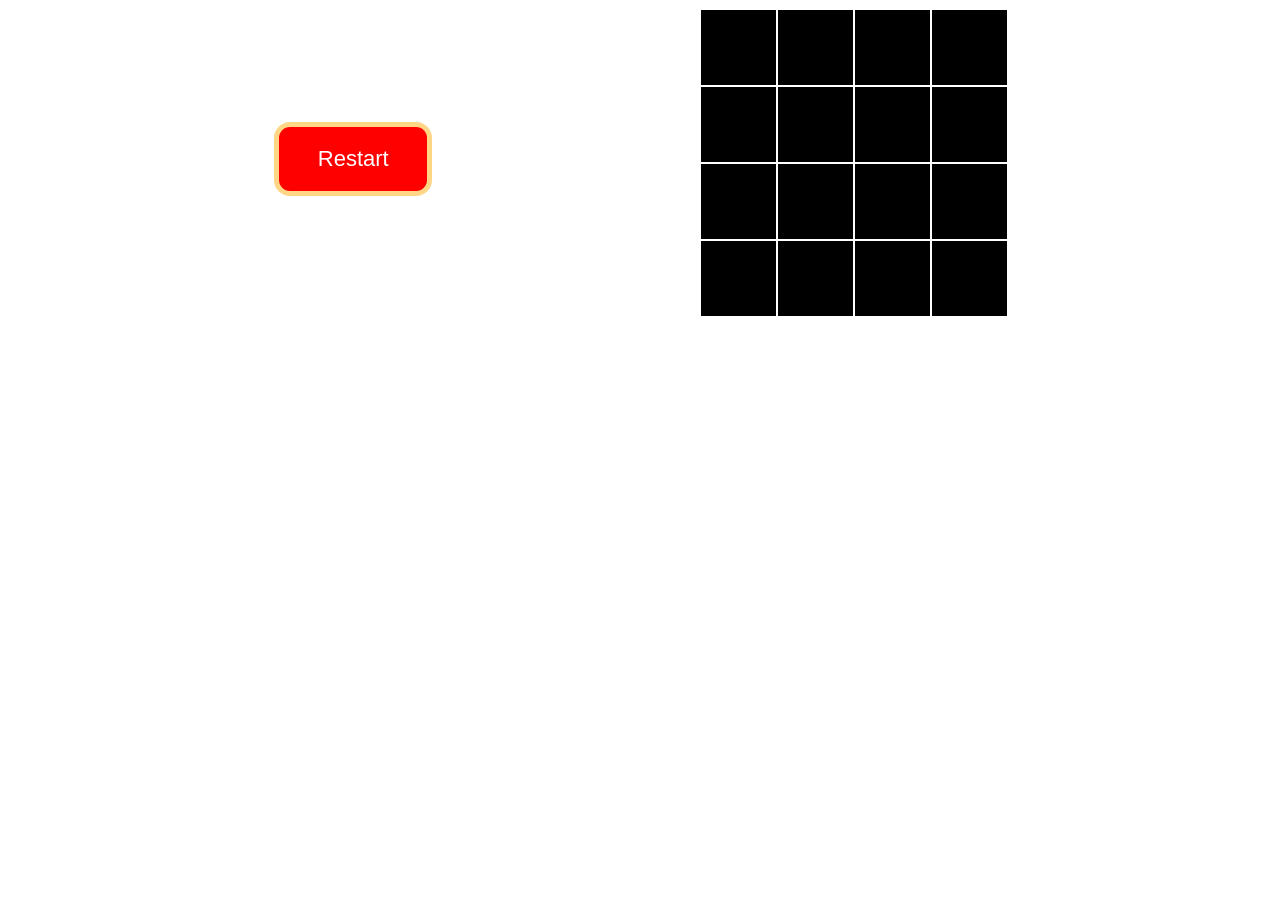
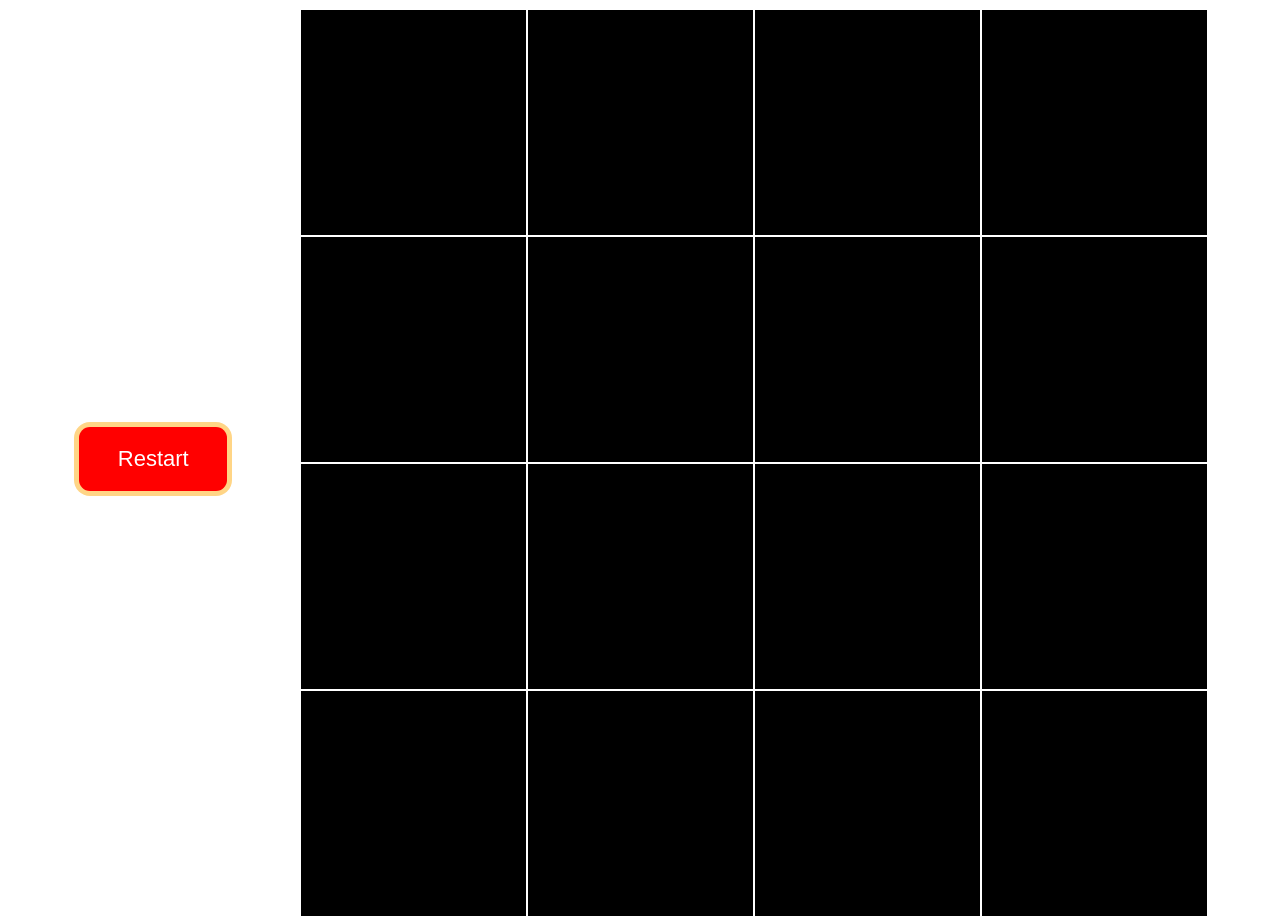
Before and after one commit to ken0gul/etch-a-sketch, a plain HTML site: page index.html in a window 1280 px wide. Before the commit the page ends 800 px from the top, so only its background shows below. Drawn offline with Linux system fonts and the light colour scheme.

```diff
--- a/styles.css
+++ b/styles.css
@@ -7,16 +7,17 @@ body {
     display: grid;
     grid-template-columns:repeat(4, 1fr);
     grid-template-rows: repeat(4, 1fr);
-    max-width: 300px;
-    width: 300px;
-    height: 300px;
+    max-width: 960px;
+    width: 900px;
+    height: 900px;
 }
 
 div {
-    width: 75px;
-    height: 75px;
+    width: 225px;
+    height: 225px;
     background-color: black;
     border: 1px solid white;
+    transition: all 0.2s;
 }
 
 button {
```
